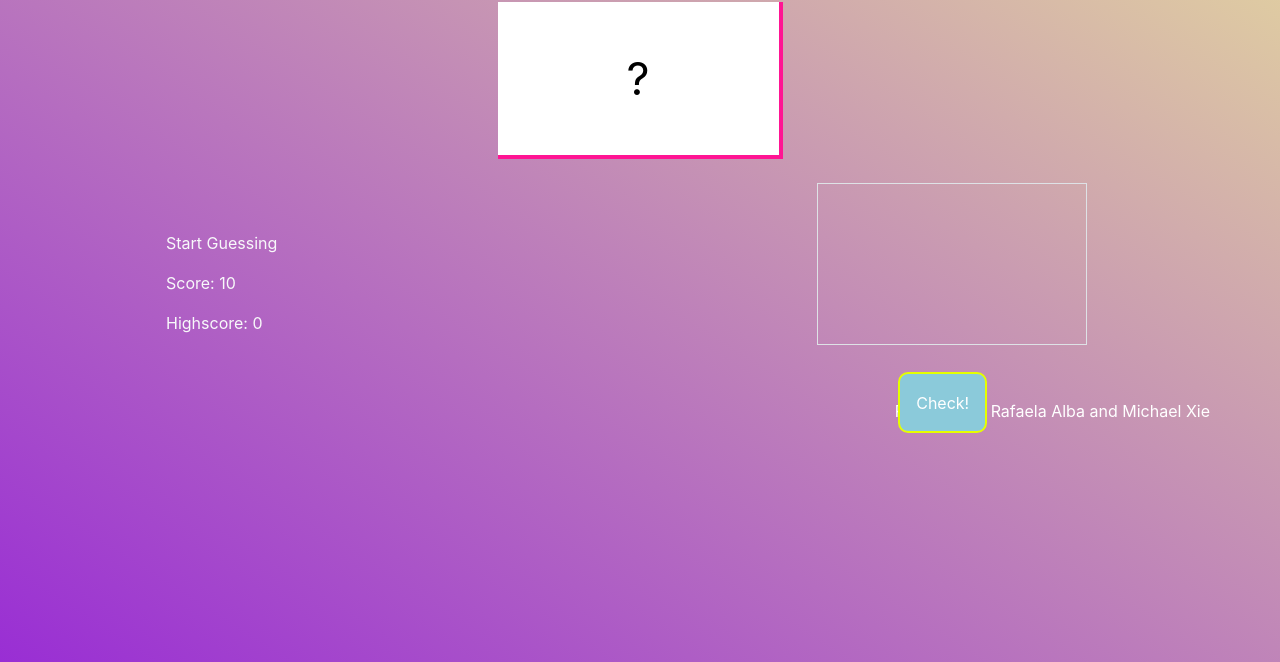
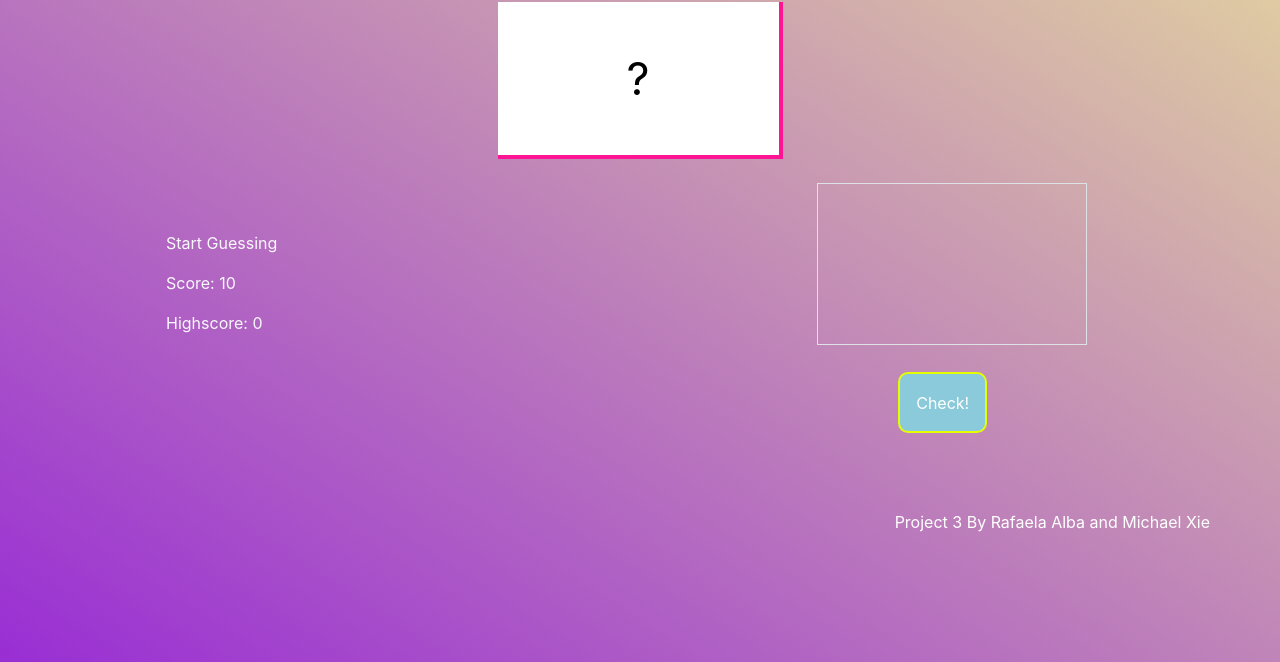
Before and after one commit to rafaela-alba/rafaela-alba.github.io, a plain HTML site: page Project3/Project3.html in a window 1280 px wide. Shown: the part 154-816 px from the top of the page. Drawn offline with nearby package versions, Linux system fonts and the light colour scheme.

Commit message:
Update Project3.css

```diff
--- a/Project3/Project3.css
+++ b/Project3/Project3.css
@@ -35,6 +35,6 @@ body{
   }
   .author_credits{
     float: right;
-/*     margin-top: 20%; */
+    margin-top: 10%;
     color: white;
   }
```
